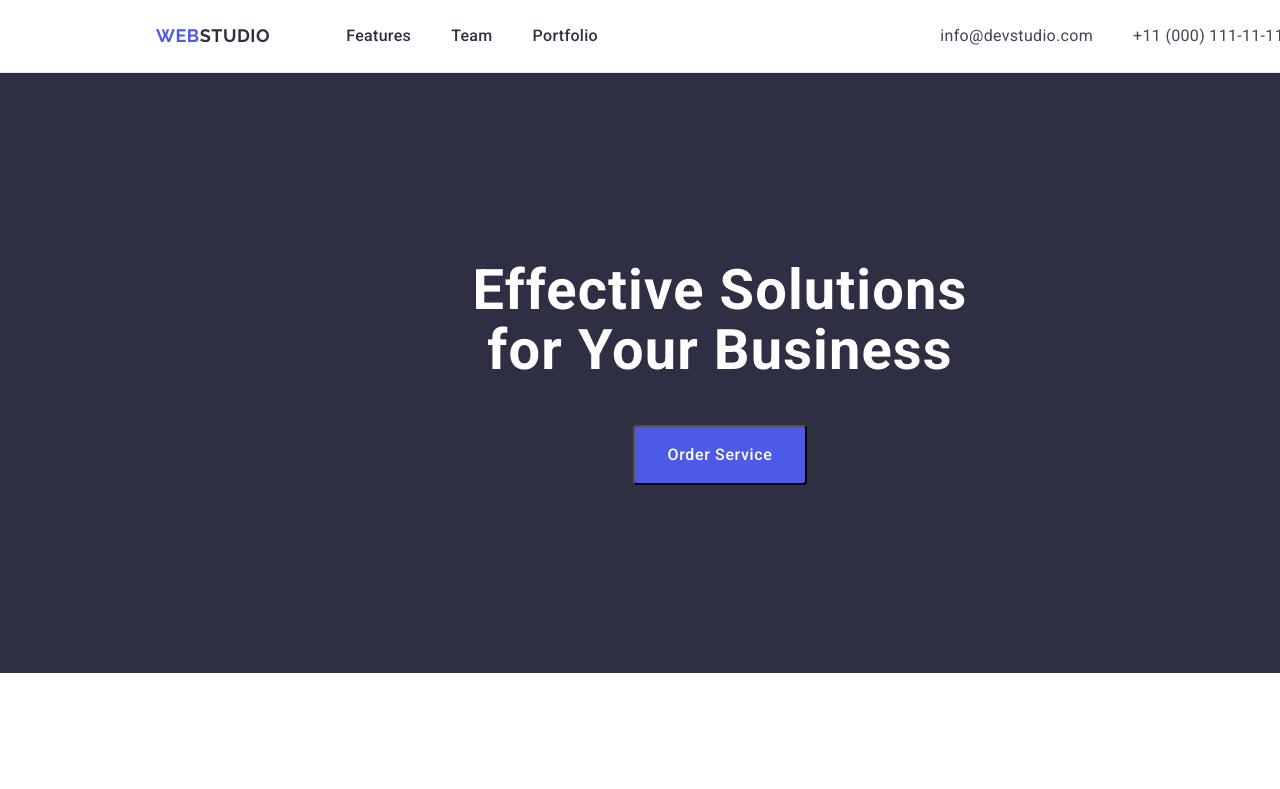
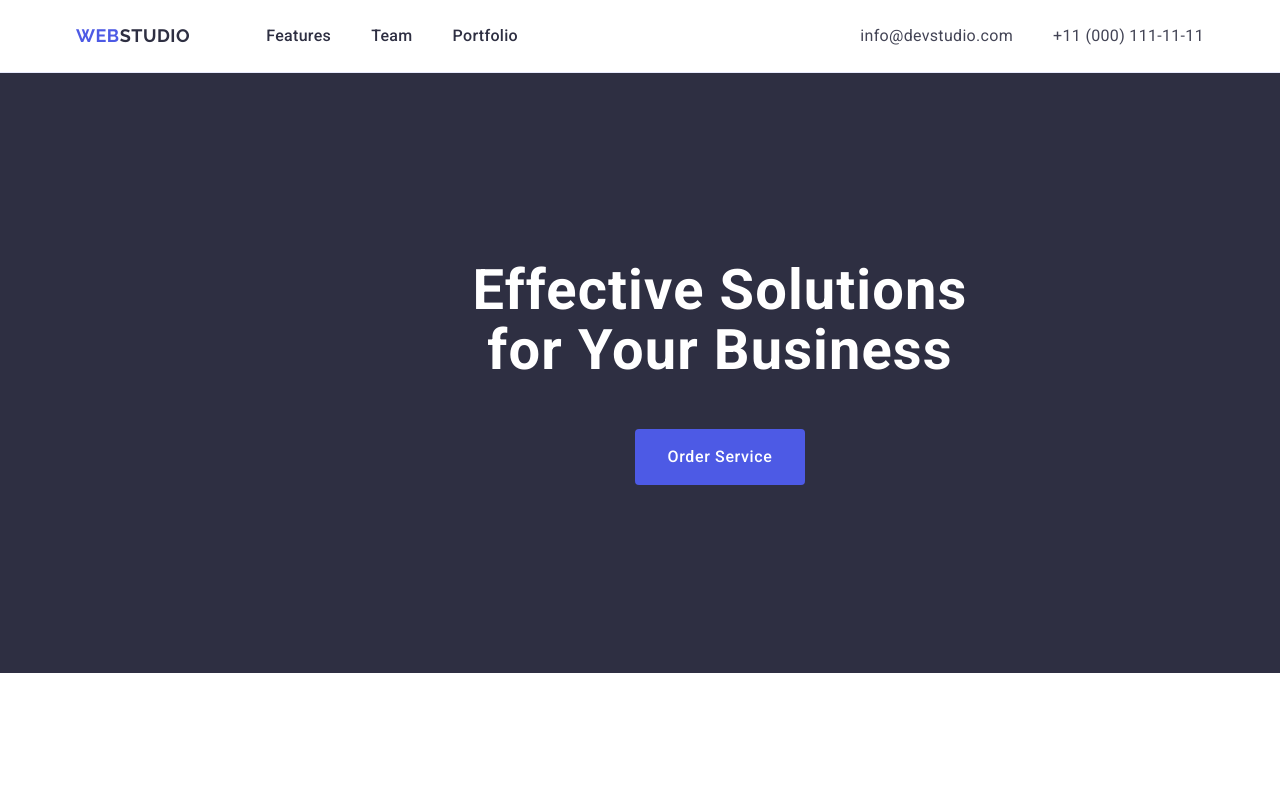
Before and after one commit to Innazzen/goit-markup-hw-03, a plain HTML site: page index.html in a window 1280 px wide. Shown: the top 789 px of the page. Drawn offline with nearby package versions, Linux system fonts and the light colour scheme.

Commit message:
ai fix 3

```diff
--- a/css/common.css
+++ b/css/common.css
@@ -2,7 +2,7 @@ body {
   font-family: "Roboto", sans-serif;
   color: #434455;
   background-color: #ffffff;
-  width: 1440px;
+  /* width: 1440px; */
   margin-left: auto;
   margin-right: auto;
 }
@@ -60,6 +60,7 @@ ul {
   margin-right: auto;
 }
 
+
 .sr-only {
   position: absolute;
   white-space: nowrap;
--- a/css/footer.css
+++ b/css/footer.css
@@ -5,7 +5,8 @@
   padding: 100px;
   padding-left: 156px;
   padding-right: 1020px;
-
+  margin-left: auto;
+  margin-right: auto;
 }
 
 .footer .logo {
--- a/css/hero.css
+++ b/css/hero.css
@@ -1,18 +1,17 @@
 .hero {
   background-color: #2e2f42;
   width: 1440px;
-  height: 600px;
   padding: 188px 141px;
+  margin-left: auto;
+  margin-right: auto;
 }
 
 .hero-container {
-  width: 1158px;
-  height: 224px;
-
   display: flex;
   flex-direction: column;
   justify-content: space-between;
   align-items: center;
+  padding: 0;
 }
 
 .hero-title {
@@ -25,7 +24,7 @@
   letter-spacing: 0.02em;
   margin: 0;
   width: 496px;
-  height: 120px;
+  margin: 0 0 48px 0;
 }
 .button {
   background-color: #4d5ae5;
@@ -38,6 +37,7 @@
   cursor: pointer;
   padding: 16px 32px;
   border-radius: 4px;
+  border: none;
 }
 
 .button:hover,
```
